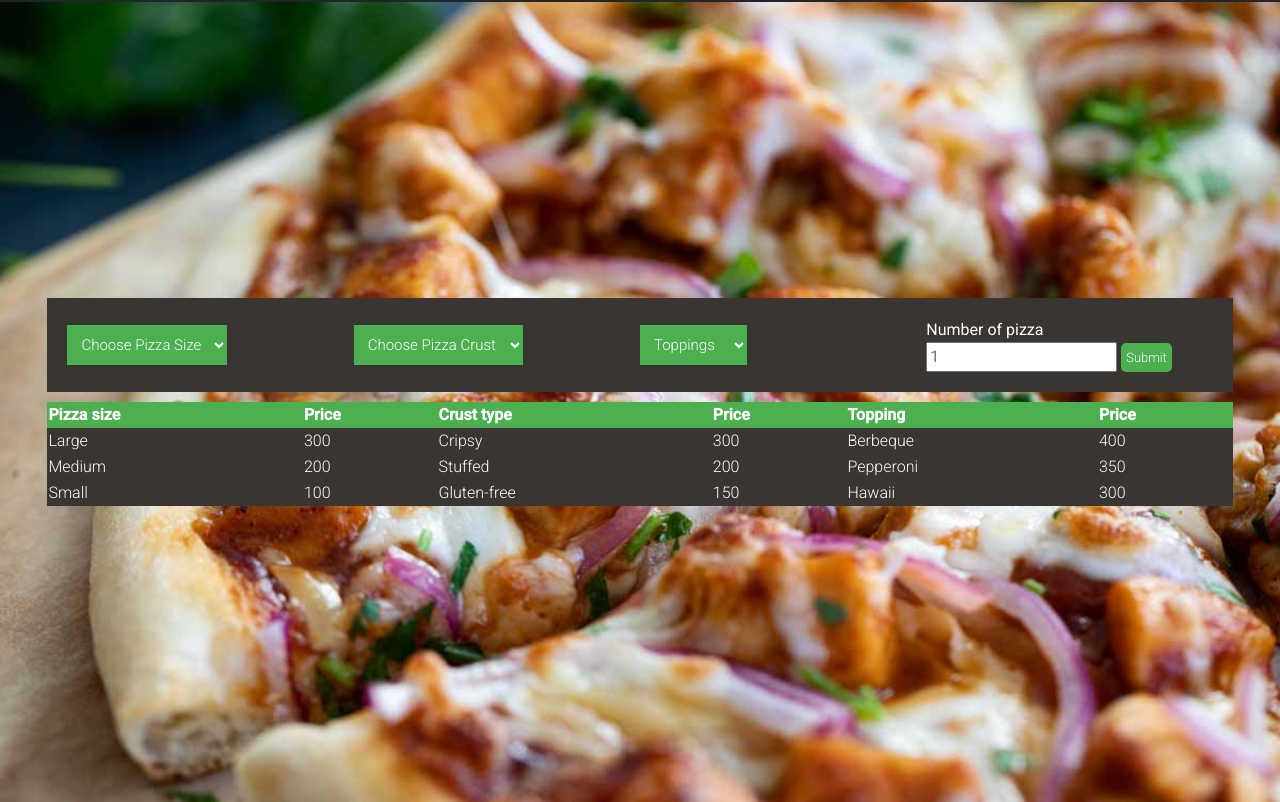
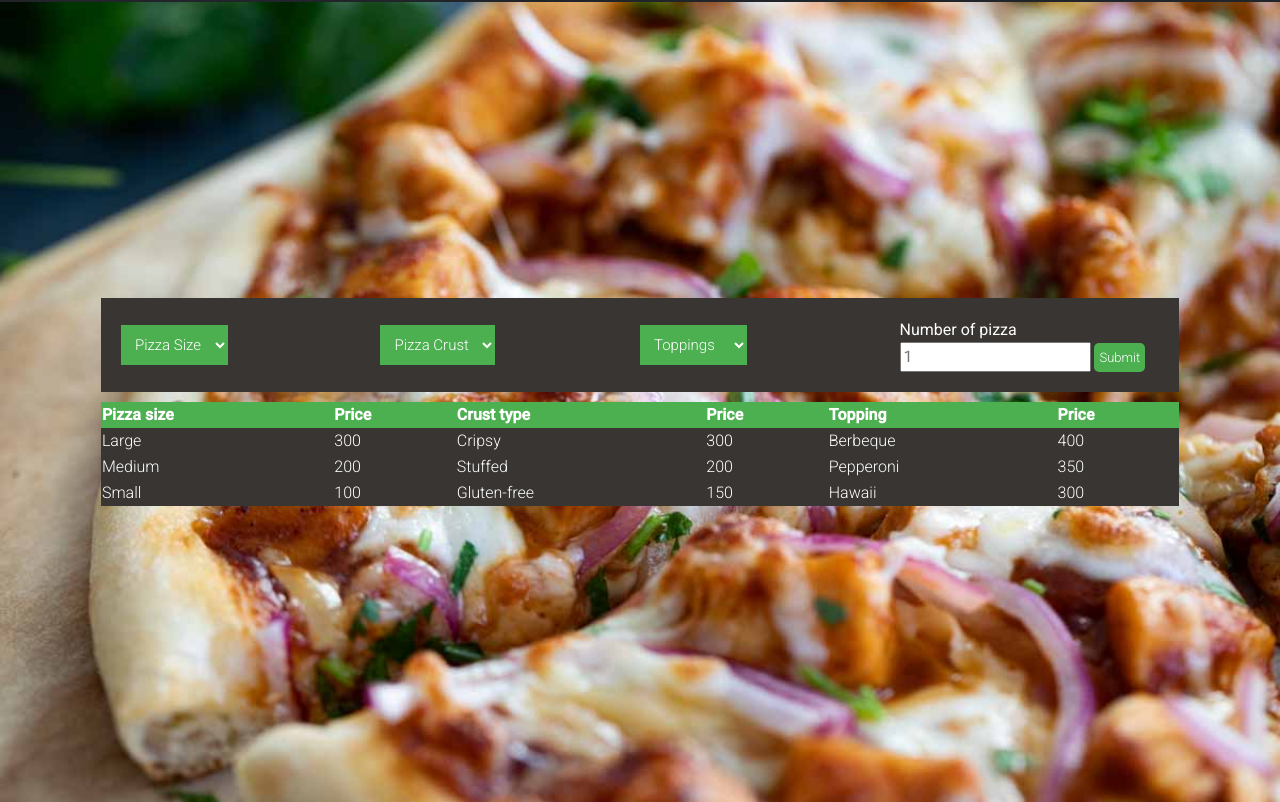
Before and after one commit to Mukundi-Mbugi/pizzero-s, a plain HTML site: page order.html in a window 1280 px wide. Shown: the part 64-866 px from the top of the page. Drawn offline with nearby package versions, Linux system fonts and the light colour scheme.

Commit message:
Edit table

```diff
--- a/order.html
+++ b/order.html
@@ -41,7 +41,7 @@
         <div class="col-3">
           <select name="pizza" id="pizza">
             <option value="" disabled selected hidden>
-              Choose Pizza Size
+              Pizza Size
             </option>
             <option value="largepizza" id="largepizza">Large</option>
             <option value="mediumpizza" id="mediumpizza">Medium</option>
@@ -51,7 +51,7 @@
         <div class="col-3">
           <select name="pizza" id="pizza">
             <option value="" disabled selected hidden>
-              Choose Pizza Crust
+              Pizza Crust
             </option>
             <option value="cripsy" id="cripsy">Cripsy</option>
             <option value="stuffed" id="stuffed">Stuffed</option>
```
